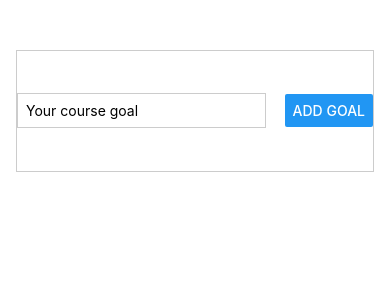
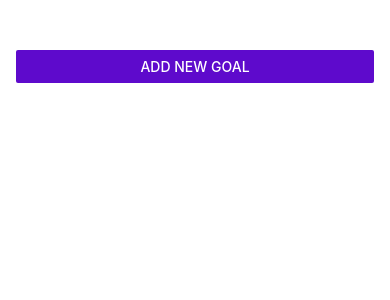
Before and after one commit to yulirumahorbo-dev/RN-Course, a React Native app: screen / in a window 390 px wide. Shown: the top 300 px of the page. Built offline with nearby package versions, Linux system fonts and the light colour scheme.

Commit message:
fitur: Adding Modal Screen in GoalInput component

```diff
--- a/App.js
+++ b/App.js
@@ -1,11 +1,16 @@
 import { StatusBar } from "expo-status-bar";
 import { useState } from "react";
-import { StyleSheet, View, FlatList } from "react-native";
+import { StyleSheet, View, FlatList, Button } from "react-native";
 import GoalItem from "./components/GoalItem";
 import GoalInput from "./components/GoalInput";
 
 export default function App() {
+  const [modalIsVisible, setModalIsVisible] = useState(false);
   const [courseGoals, setCourseGoals] = useState([]);
+
+  function startAddGoalHandler() {
+    setModalIsVisible(true);
+  }
 
   function addGoalHandler(enteredGoalText) {
     setCourseGoals((currentCourseGoals) => [
@@ -22,7 +27,15 @@
 
   return (
     <View style={styles.appContainer}>
-      <GoalInput onAddGoal={addGoalHandler} />
+      <Button
+        title="Add New Goal"
+        color={"#5e0acc"}
+        onPress={startAddGoalHandler}
+      />
+      {modalIsVisible && (
+        <GoalInput visible={modalIsVisible} onAddGoal={addGoalHandler} />
+      )}
+
       <View style={styles.goalsContainer}>
         <FlatList
           data={courseGoals}
--- a/components/GoalInput.js
+++ b/components/GoalInput.js
@@ -1,5 +1,5 @@
 import { useState } from "react";
-import { View, TextInput, Button, StyleSheet } from "react-native";
+import { View, TextInput, Button, StyleSheet, Modal } from "react-native";
 
 function GoalInput(props) {
   const [enteredGoalText, setEnteredGoalText] = useState("");
@@ -14,6 +14,7 @@
   }
 
   return (
+    <Modal visible={props.visible} animationType="slide">
       <View style={styles.inputContainer}>
         <TextInput
           style={styles.textInput}
@@ -23,6 +24,7 @@
         />
         <Button title="Add Goal" onPress={addGoalHandler} />
       </View>
+    </Modal>
   );
 }
 export default GoalInput;
```
Lines whose indentation alone changed are shown as unchanged.
